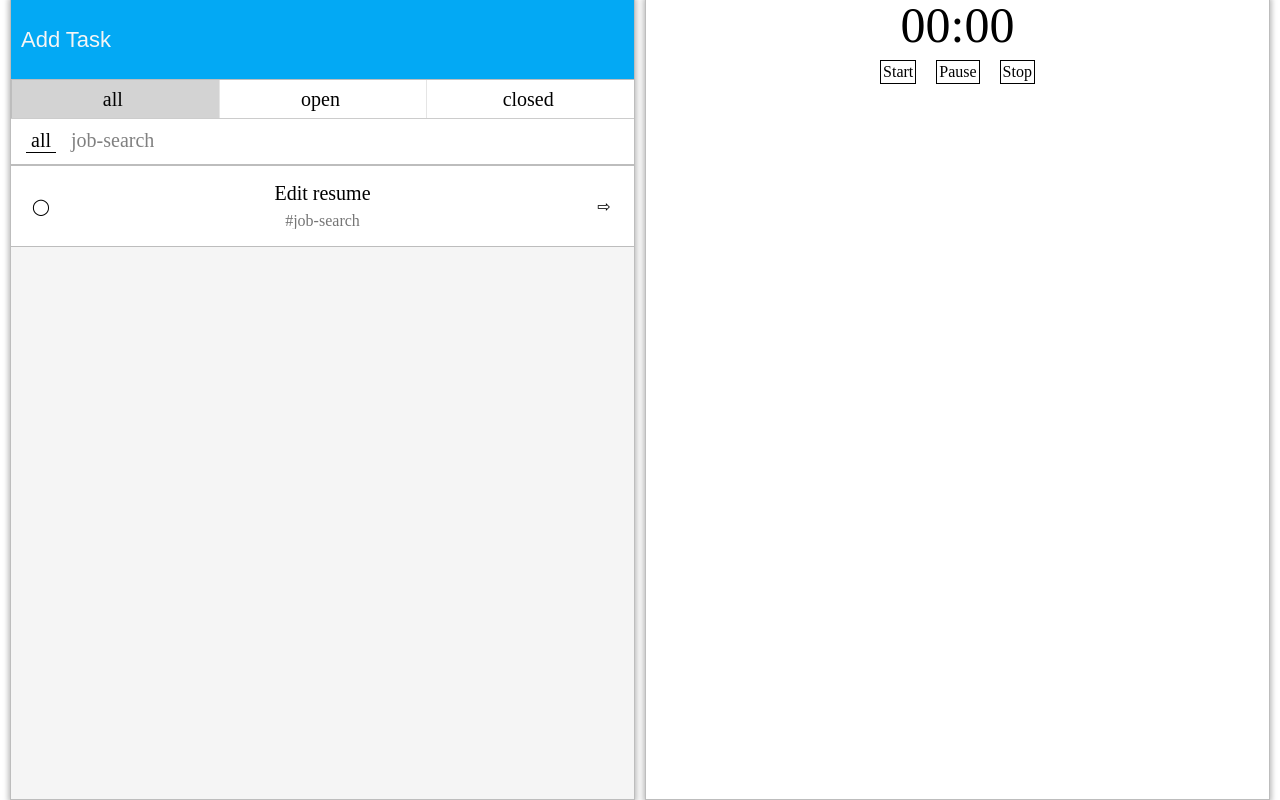
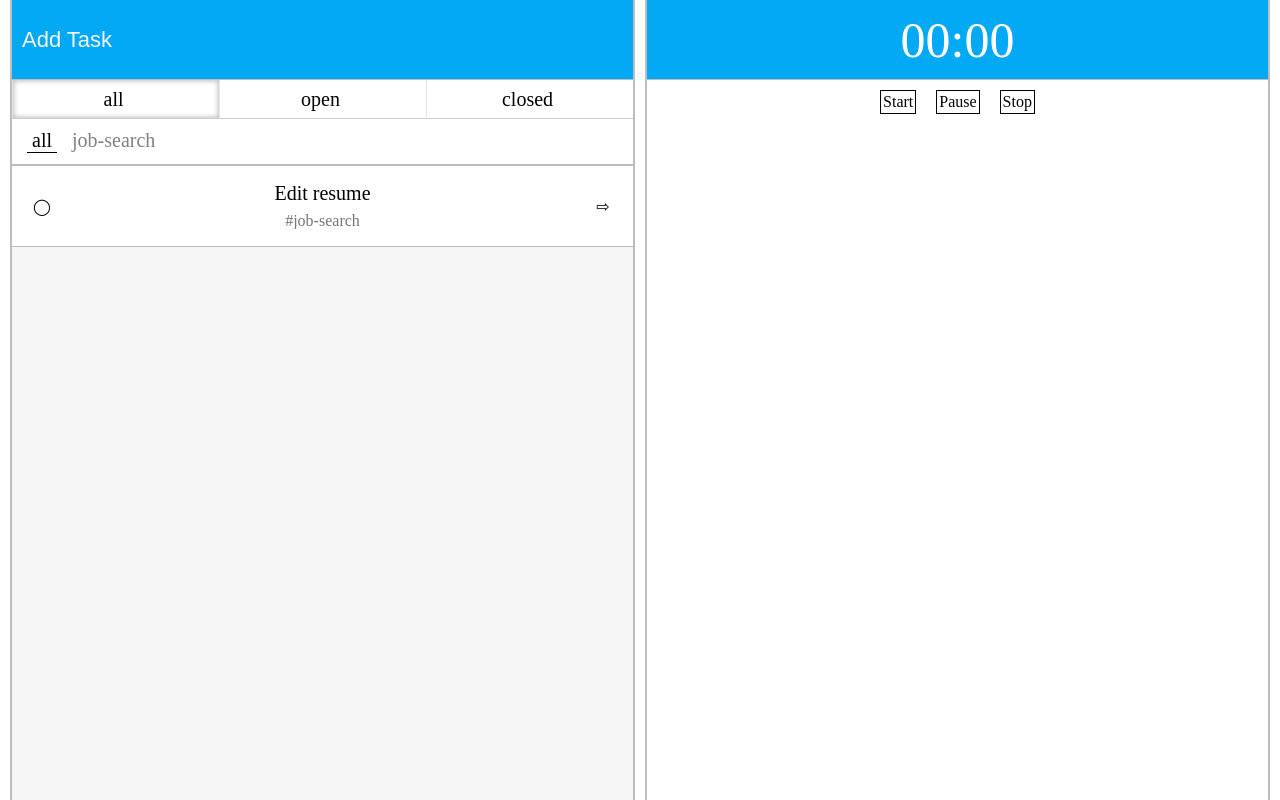
Before and after one commit to CaribouBlue/sprint, a React (Create React App) app: page /app in a window 1280 px wide. Built offline with nearby package versions, Linux system fonts and the light colour scheme.

Commit message:
more styling

```diff
--- a/src/styles/app.css
+++ b/src/styles/app.css
@@ -94,10 +94,10 @@ body {
     box-sizing: border-box;
     height: 100%;
     width: 50%;
-    border: 1px solid #BDBDBD;
+    border: 2px solid #BDBDBD;
     border-top: 0px;
+    border-bottom: 0px;
     background-color: white;
-    box-shadow: 0px 0px 5px 2px rgba(0, 0, 0, 0.25);
     overflow: hidden; }
   #app-box .left {
     margin-right: 5px;
@@ -136,7 +136,7 @@ body {
         margin-bottom: 10px;
         border-bottom: 1px solid rgba(0, 0, 0, 0.2); }
         #app-box .left .task-manager .status-form .selected {
-          background-color: lightgrey; }
+          box-shadow: 0px 0px 5px 1px #BDBDBD inset; }
         #app-box .left .task-manager .status-form div {
           height: 100%;
           width: 100%;
@@ -179,9 +179,19 @@ body {
       display: flex;
       flex-direction: column;
       justify-content: center;
-      align-items: center; }
+      align-items: center;
+      vertical-align: middle; }
       #app-box .right .timer .clock {
-        font-size: 50px; }
+        text-align: center;
+        box-sizing: border-box;
+        padding-top: 15px;
+        padding-bottom: 15px;
+        font-size: 50px;
+        height: 80px;
+        width: 100%;
+        background-color: #03A9F4;
+        color: white;
+        border-bottom: 1px solid #BDBDBD; }
       #app-box .right .timer button {
         border: 1px solid black;
         padding: 2px;
--- a/src/styles/app.scss
+++ b/src/styles/app.scss
@@ -47,10 +47,11 @@ body {
     box-sizing: border-box;
     height: 100%;
     width: 50%;
-    border: 1px solid $divider-color;
+    border: 2px solid $divider-color;
     border-top: 0px;
+    border-bottom: 0px;
     background-color: white;
-    box-shadow: 0px 0px 5px 2px rgba(0,0,0,0.25);
+    //box-shadow: 0px 0px 5px 2px rgba(0,0,0,0.25);
     overflow: hidden;
   }
 
@@ -105,7 +106,8 @@ body {
         border-bottom: 1px solid rgba(0,0,0,0.2);
 
         .selected {
-          background-color: lightgrey;
+          //background-color: lightgrey;
+          box-shadow: 0px 0px 5px 1px $divider-color inset;
         }
 
         div {
@@ -168,9 +170,19 @@ body {
       flex-direction: column;
       justify-content: center;
       align-items: center;
+      vertical-align: middle;
 
         .clock {
+          text-align: center;
+          box-sizing: border-box;
+          padding-top: 15px;
+          padding-bottom: 15px;
           font-size: 50px;
+          height: 80px;
+          width: 100%;
+          background-color: $primary-color;
+          color: white;
+          border-bottom: 1px solid $divider-color;
         }
 
         button {
```
Also changed, not shown: 2 other files (tests, documents, lock files or other folders).
